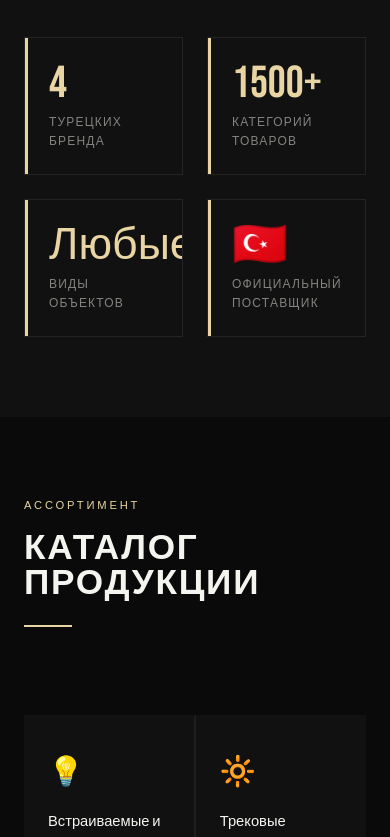
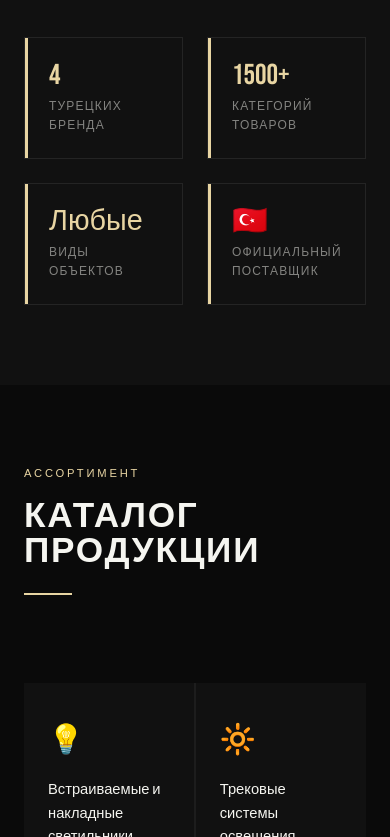
Before and after one commit to abdurakhmondd07-arch/sarisgroup, a plain HTML site: page index.html in a window 390 px wide. Shown: the part 1414-2251 px from the top of the page. Drawn offline with Linux system fonts and the light colour scheme.

Commit message:
Update site

```diff
--- a/style.css
+++ b/style.css
@@ -320,7 +320,7 @@ footer {
   .brands-grid, .services-grid, .adv-grid, .objects-grid { grid-template-columns: 1fr; }
   .form-row { grid-template-columns: 1fr; }
   .about-visual { display: none; }
-
+  .stat-num { font-size: 1.8rem; }
   footer { flex-direction: column; align-items: center; text-align: center; padding: 1.5rem 1.2rem; }
   .footer-nav { justify-content: center; }
 }
```
